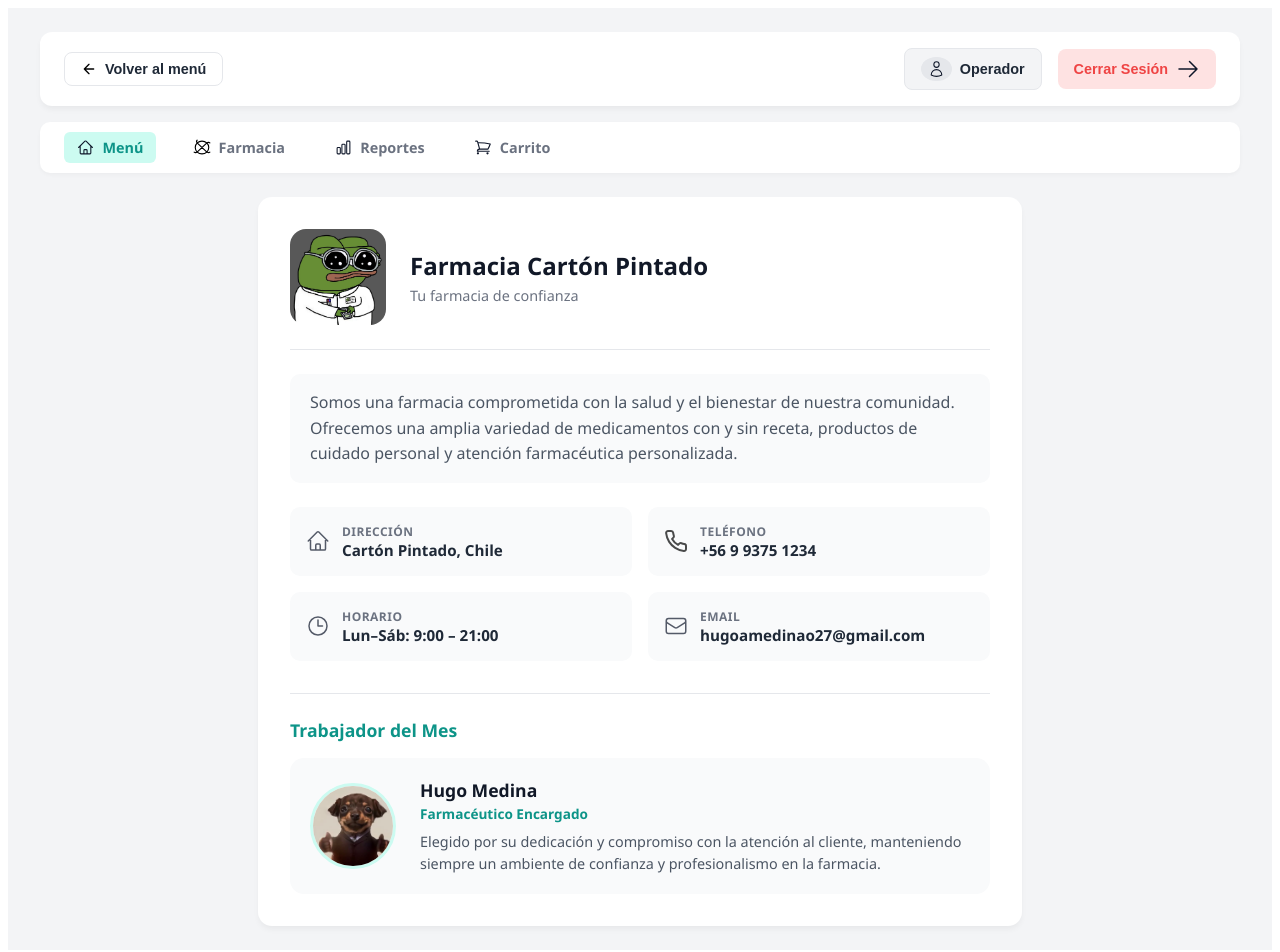
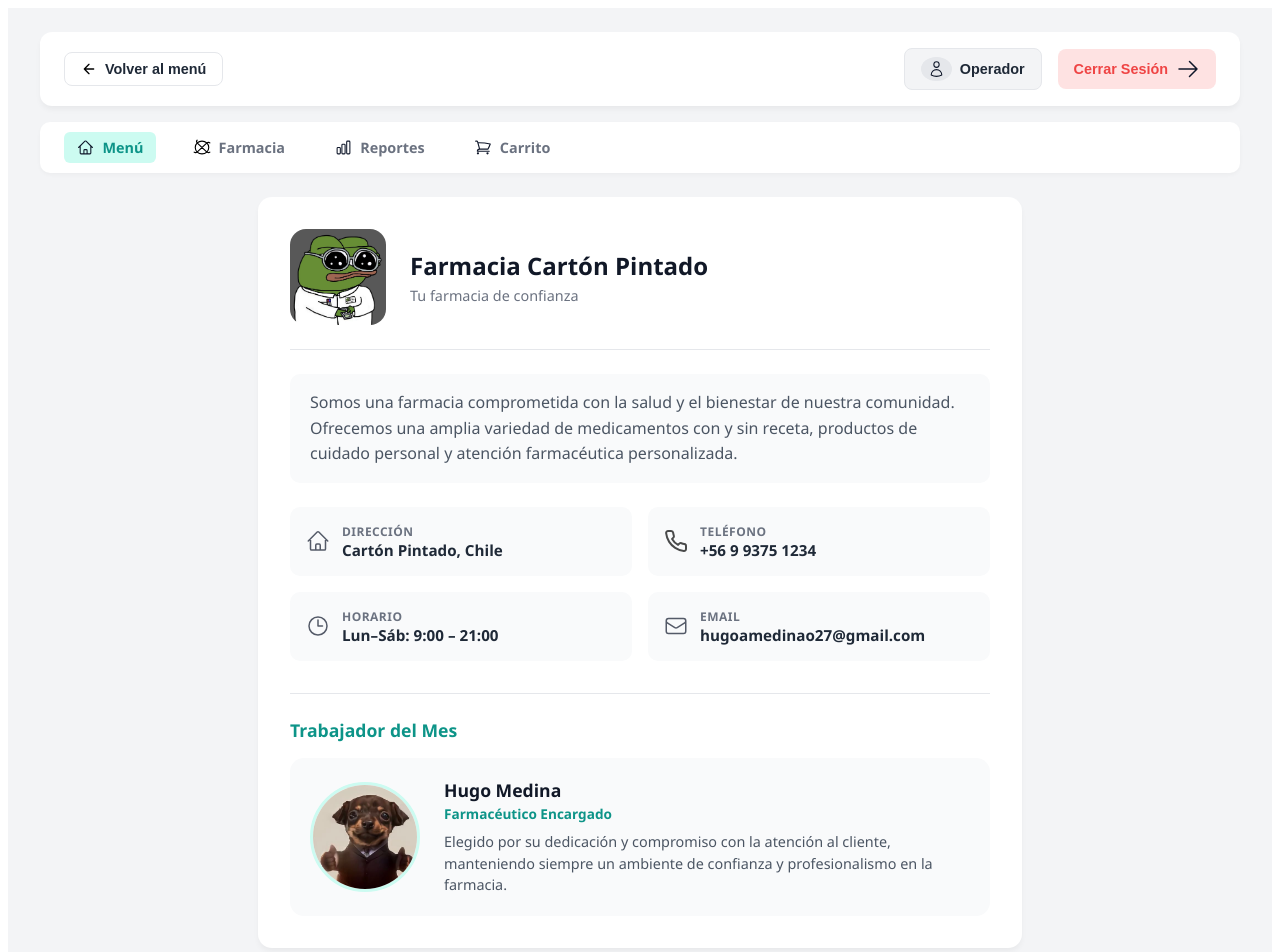
Before and after one commit to hugoamedinao27-beep/FARMACIA_CARTON_PINTADO, a Nuxt app in the folder client/: page /conocenos in a window 1280 px wide. Shown: the top 952 px of the page. Built offline with nearby package versions, Linux system fonts and the light colour scheme.

Commit message:
Agranda foto empleado del mes

```diff
--- a/client/pages/conocenos.vue
+++ b/client/pages/conocenos.vue
@@ -366,8 +366,8 @@ onMounted(async () => {
 }
 
 .employee-photo {
-  width: 5rem;
-  height: 5rem;
+  width: 6.5rem;
+  height: 6.5rem;
   border-radius: 50%;
   object-fit: cover;
   flex-shrink: 0;
```
